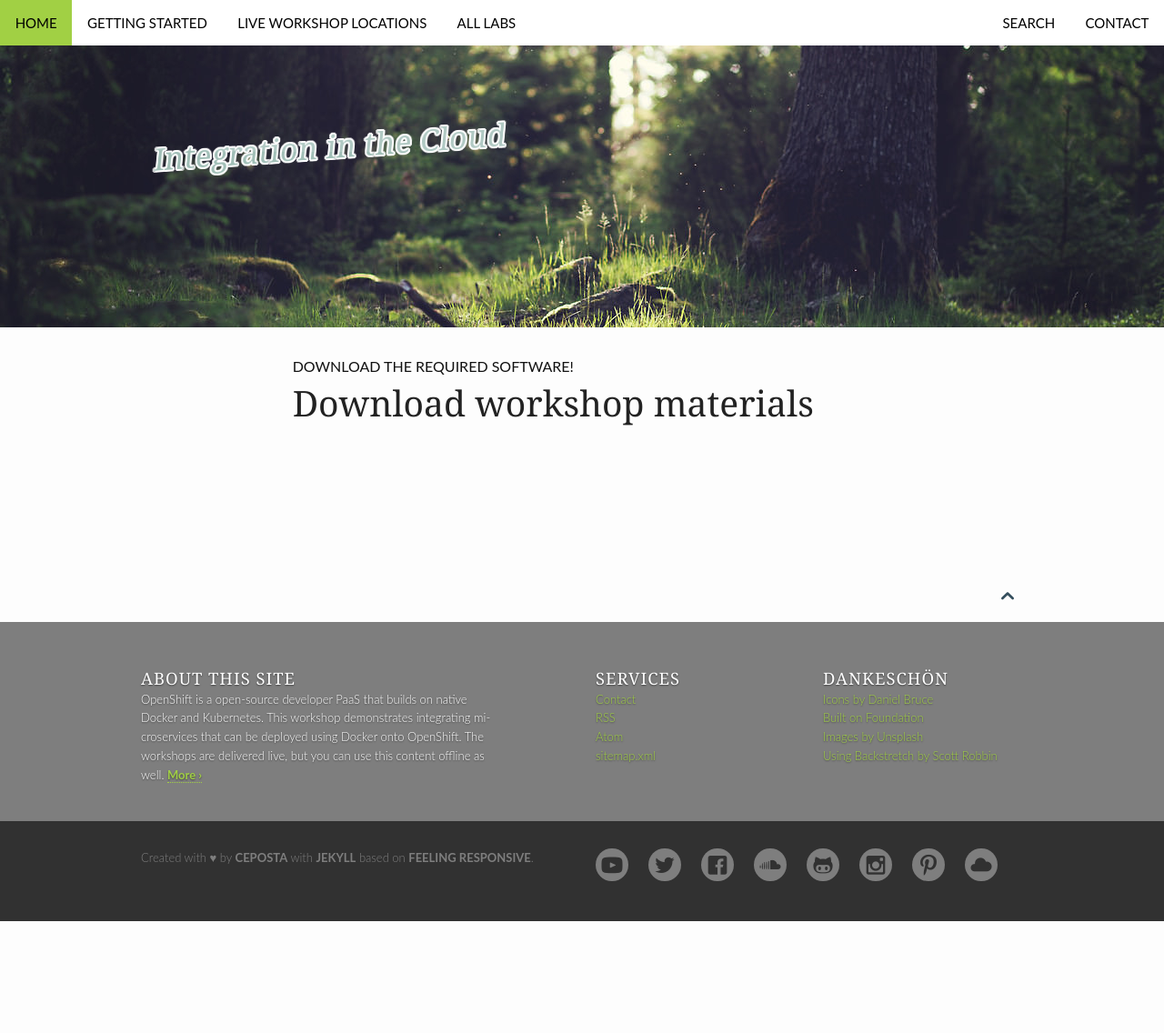
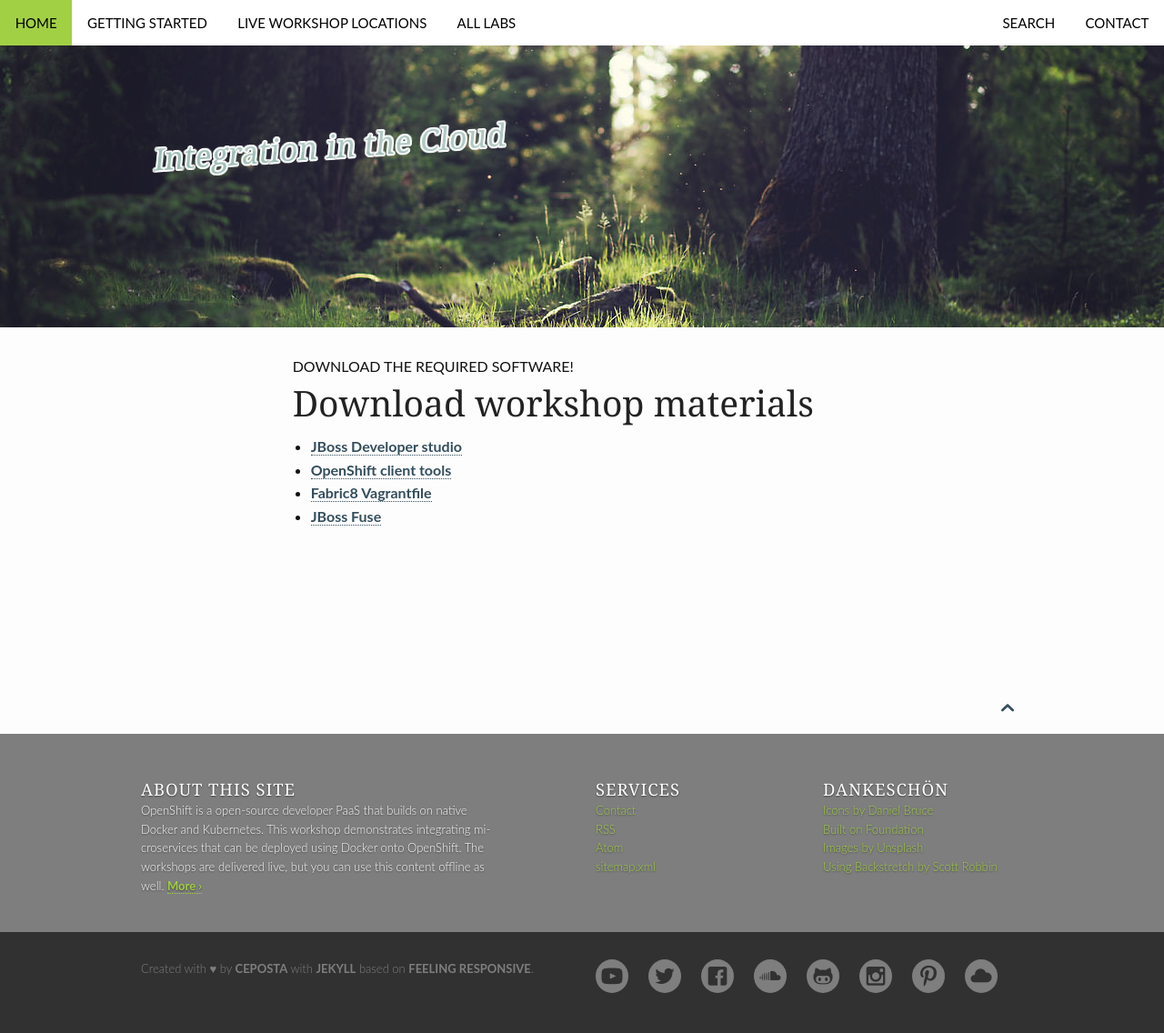
Before and after one commit to RedHatWorkshops/fuse-on-openshift, a Jekyll site: the page built from pages/download.md, in a window 1280 px wide. Shown: the whole page at 91% size. Built offline with Jekyll 4.4.1, drawn with Linux system fonts in a browser that asks for light colours; before the commit the page ends 1013 px from its top, so only the background shows below that.

Commit message:
added links to required software

```diff
--- a/pages/download.md
+++ b/pages/download.md
@@ -7,3 +7,8 @@ header:
    image_fullwidth: "header_unsplash_5.jpg"
 permalink: "/download/"
 ---
+
+* [JBoss Developer studio](http://www.jboss.org/products/devstudio/download/)
+* [OpenShift client tools](https://github.com/openshift/origin/releases/tag/v1.0.4)
+* [Fabric8 Vagrantfile](https://github.com/fabric8io/fabric8-installer/tree/master/vagrant/openshift)
+* [JBoss Fuse](http://www.jboss.org/products/fuse/download/)
```
